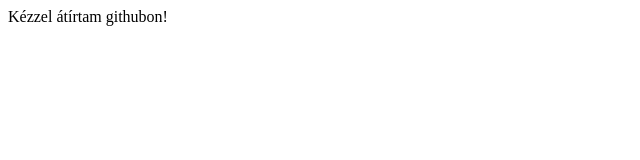
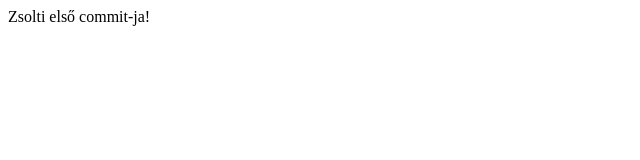
Before and after one commit to nyeloremipsum/testrepo, a plain HTML site: page public_html/index.html in a window 1280 px wide. Shown: the full height of the page, 0-640 px from the left. Drawn offline with Linux system fonts and the light colour scheme.

Commit message:
Első commit.

```diff
--- a/public_html/index.html
+++ b/public_html/index.html
@@ -11,6 +11,6 @@ and open the template in the editor.
         <meta name="viewport" content="width=device-width, initial-scale=1.0">
     </head>
     <body>
-        <div>Kézzel átírtam githubon!</div>
+        <div>Zsolti első commit-ja!</div>
     </body>
 </html>
```
